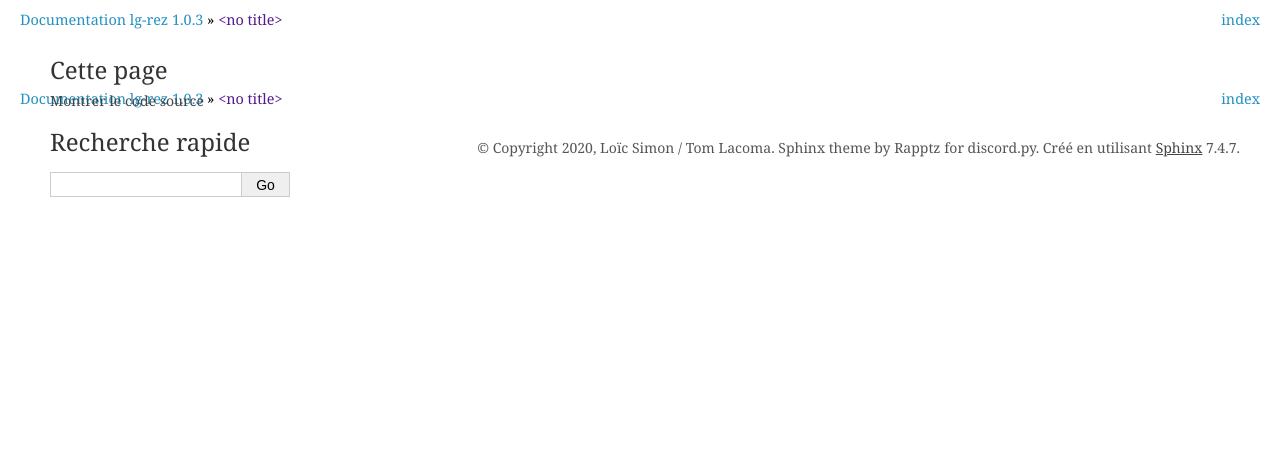
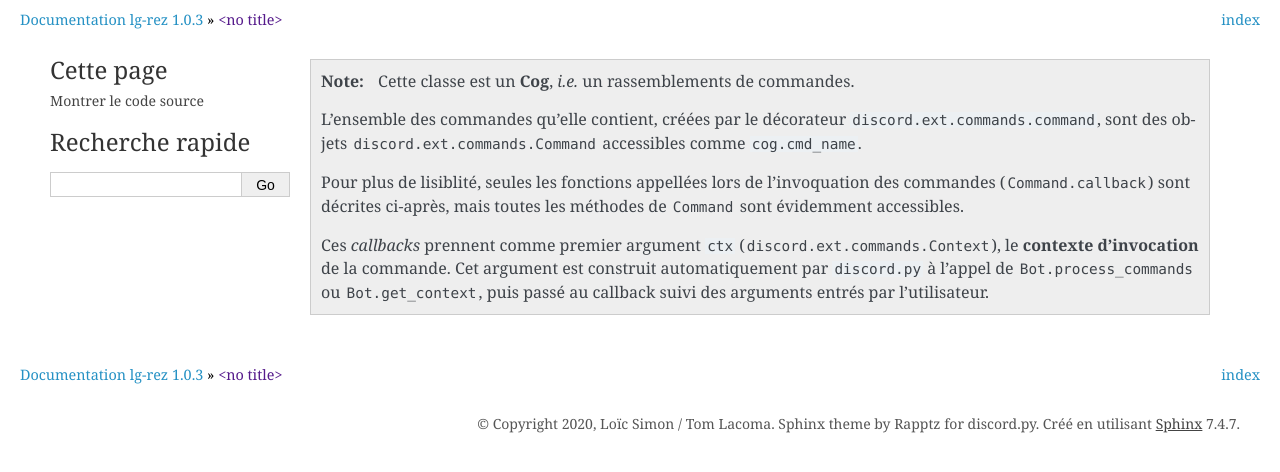
Before and after one commit to loic-simon/lg-rez, a Sphinx documentation site: the page built from docs/cognote.rst, in a window 1280 px wide. Shown: the top 472 px of the page. Built offline with Sphinx 7.4.7, drawn with Linux system fonts in a browser that asks for light colours; cross-references to code outside the pages are shown as plain code; part of the change alters nothing that is shown.

Commit message:
-inclusion+substitution +inclusion

```diff
--- a/docs/cognote.rst
+++ b/docs/cognote.rst
@@ -1,9 +1,8 @@
-.. |cog| replace::
-    .. note::
-        Cette classe est un **Cog**, *i.e.* un rassemblements de commandes.
+.. note::
+    Cette classe est un **Cog**, *i.e.* un rassemblements de commandes.
 
-        L'ensemble des commandes qu'elle contient, créées par le décorateur :py:function:`discord.ext.commands.command`, sont des objets :py:class:`discord.ext.commands.Command` accessibles comme ``cog.cmd_name``.
+    L'ensemble des commandes qu'elle contient, créées par le décorateur :py:function:`discord.ext.commands.command`, sont des objets :py:class:`discord.ext.commands.Command` accessibles comme ``cog.cmd_name``.
 
-        Pour plus de lisiblité, seules les fonctions appellées lors de l'invoquation des commandes (:py:attr:`Command.callback <discord.ext.commands.Command.callback>`) sont décrites ci-après, mais toutes les méthodes de :py:class:`~discord.ext.commands.Command` sont évidemment accessibles.
+    Pour plus de lisiblité, seules les fonctions appellées lors de l'invoquation des commandes (:py:attr:`Command.callback <discord.ext.commands.Command.callback>`) sont décrites ci-après, mais toutes les méthodes de :py:class:`~discord.ext.commands.Command` sont évidemment accessibles.
 
-        Ces *callbacks* prennent comme premier argument ``ctx`` (:py:class:`discord.ext.commands.Context`), le **contexte d'invocation** de la commande. Cet argument est construit automatiquement par ``discord.py`` à l'appel de :py:meth:`Bot.process_commands <discord.ext.commands.Bot.process_commands>` ou :py:meth:`Bot.get_context <discord.ext.commands.Bot.get_context>`, puis passé au callback suivi des arguments entrés par l'utilisateur.
+    Ces *callbacks* prennent comme premier argument ``ctx`` (:py:class:`discord.ext.commands.Context`), le **contexte d'invocation** de la commande. Cet argument est construit automatiquement par ``discord.py`` à l'appel de :py:meth:`Bot.process_commands <discord.ext.commands.Bot.process_commands>` ou :py:meth:`Bot.get_context <discord.ext.commands.Bot.get_context>`, puis passé au callback suivi des arguments entrés par l'utilisateur.
```
